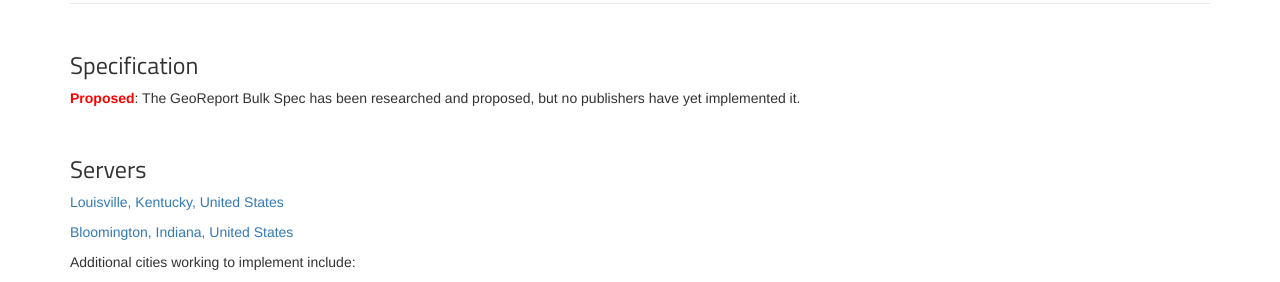
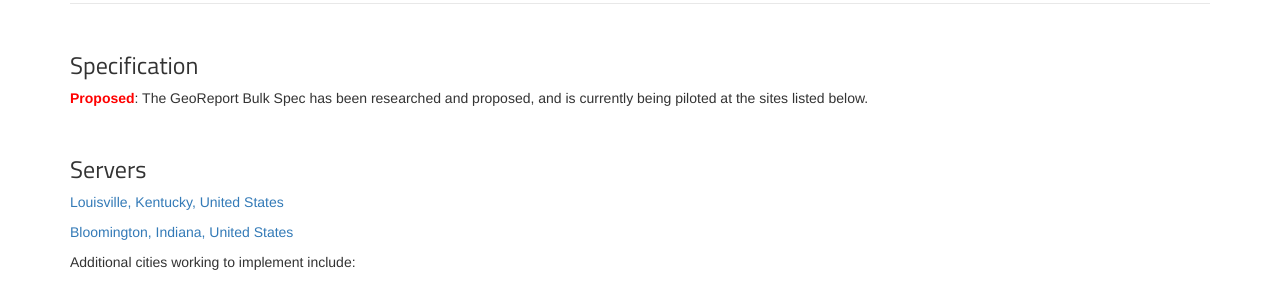
Before and after one commit to open311/open311.github.io, a Jekyll site: the page built from GeoReport/bulk/index.md, in a window 1280 px wide and 900 px high, scrolled down 340 px. Shown: the part 170-452 px from the top of the window. Built offline with Jekyll 4.4.1, drawn with Linux system fonts in a browser that asks for light colours; nearby versions of some CDN libraries.

Commit message:
minor language tweak

```diff
--- a/GeoReport/bulk/index.md
+++ b/GeoReport/bulk/index.md
@@ -12,7 +12,7 @@ Status
 
 ### Specification
 
-<span style="color:red;font-weight:bold">Proposed</span>: The GeoReport Bulk Spec has been researched and proposed, but no publishers have yet implemented it.
+<span style="color:red;font-weight:bold">Proposed</span>: The GeoReport Bulk Spec has been researched and proposed, and is currently being piloted at the sites listed below.
 
 ### Servers
 
```
